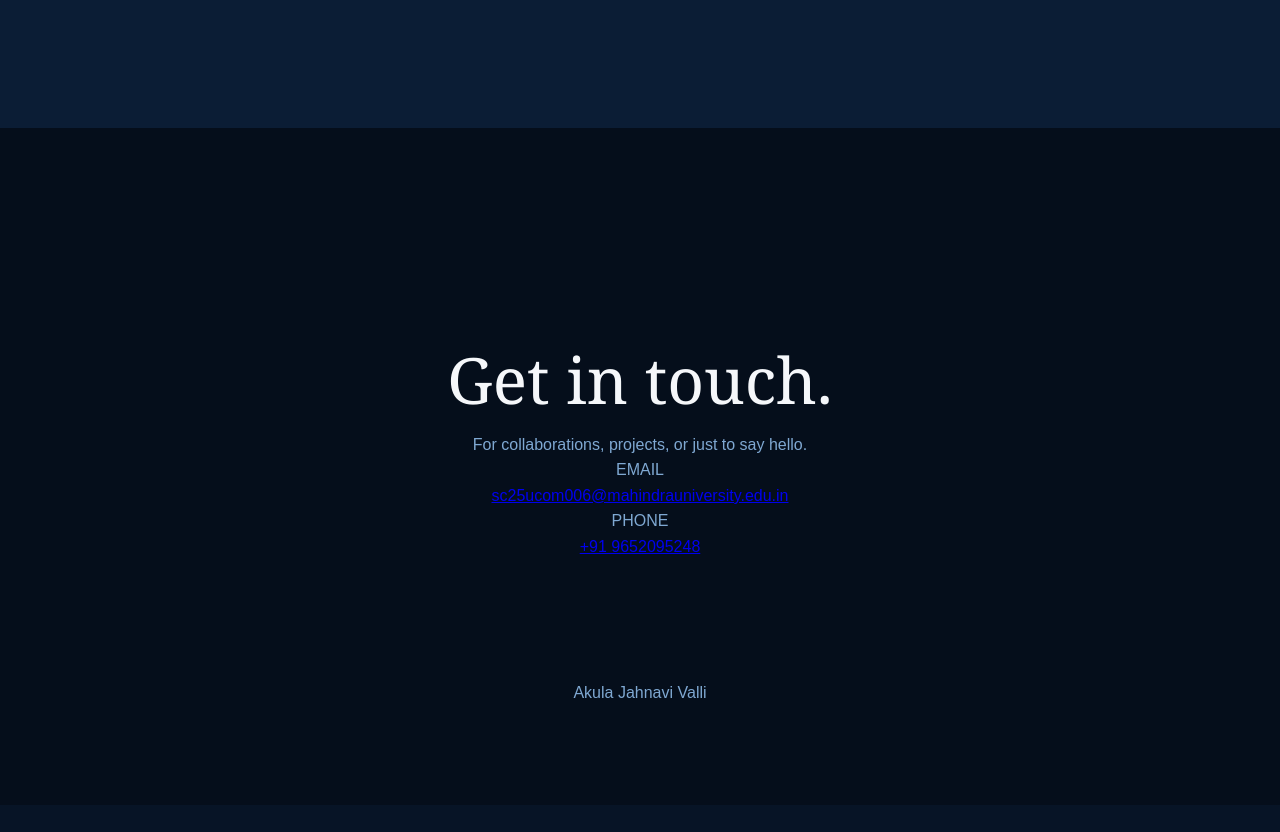
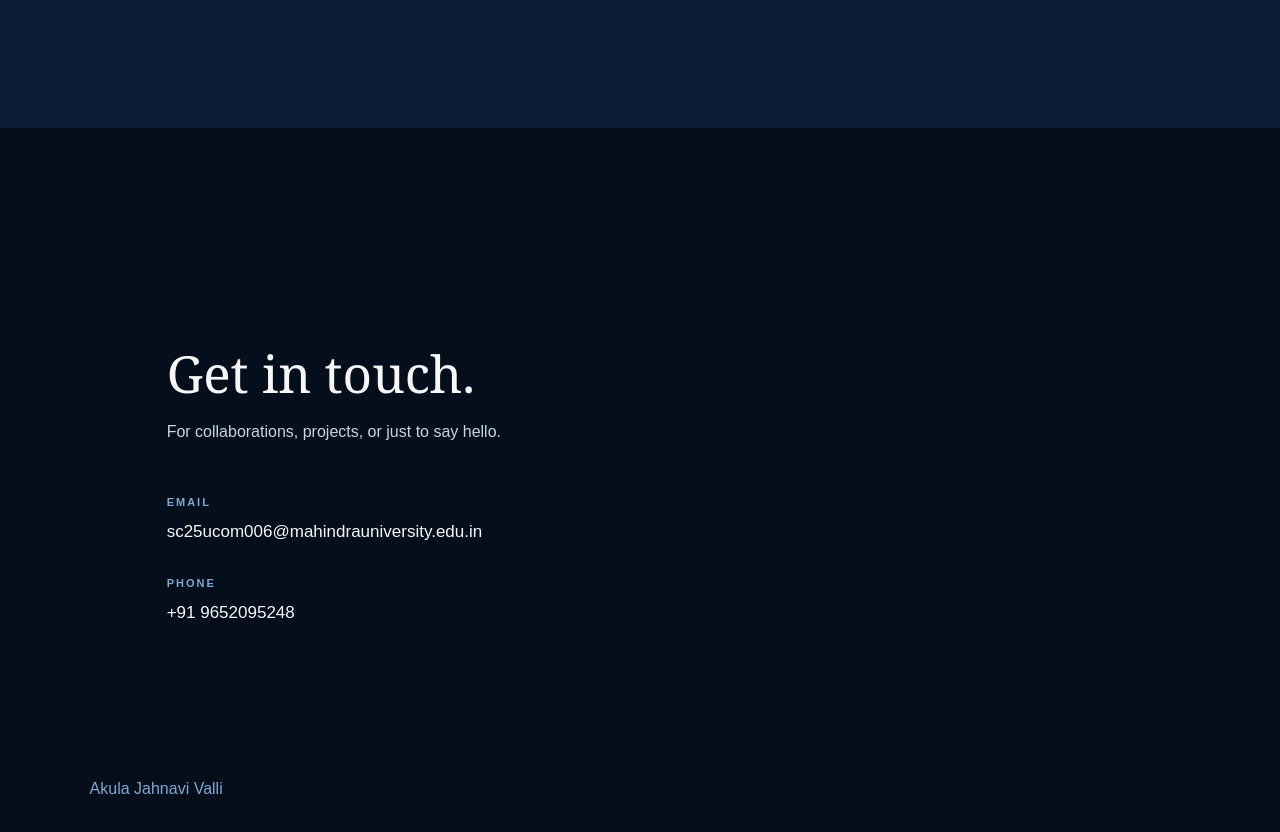
Before and after one commit to jahnavivalli/portfolio, a plain HTML site: page index.html in a window 1280 px wide. Shown: the part 3140-3972 px from the top of the page. Before the commit the page ends 3945 px from the top, so only its background shows below. Drawn offline with Linux system fonts and the light colour scheme.

Commit message:
Update style.css

```diff
--- a/style.css
+++ b/style.css
@@ -232,15 +232,44 @@ h2 {
 
 footer {
     padding: 100px 7%;
-    text-align: center;
     background: #050e1b;
 }
 
 footer h2 {
+    font-family: Georgia, serif;
+    font-size: clamp(36px, 4vw, 52px);
+    font-weight: normal;
     margin-bottom: 20px;
 }
 
-footer p {
+.contact-intro {
+    color: #c7d4e5;
+    font-size: 16px;
+    margin-bottom: 50px;
+}
+
+.contact-label {
+    color: #7fa8d2;
+    font-size: 11px;
+    letter-spacing: 2px;
+    font-weight: bold;
+    margin-bottom: 6px;
+}
+
+footer a {
+    display: inline-block;
+    color: #f5f7fa;
+    text-decoration: none;
+    font-size: 17px;
+    margin-bottom: 30px;
+    transition: 0.2s;
+}
+
+footer a:hover {
+    color: #7fa8d2;
+}
+
+footer p:last-child {
     color: #7fa8d2;
 }
 
```
